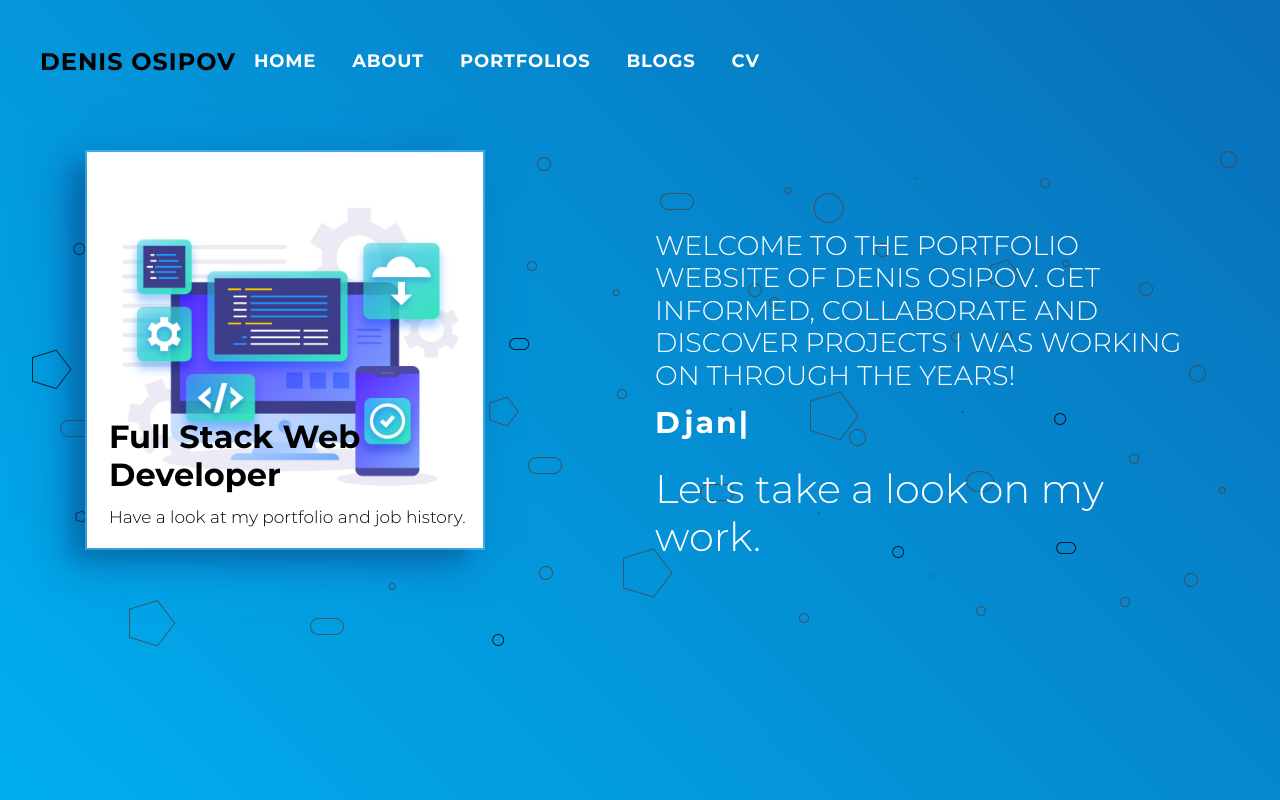
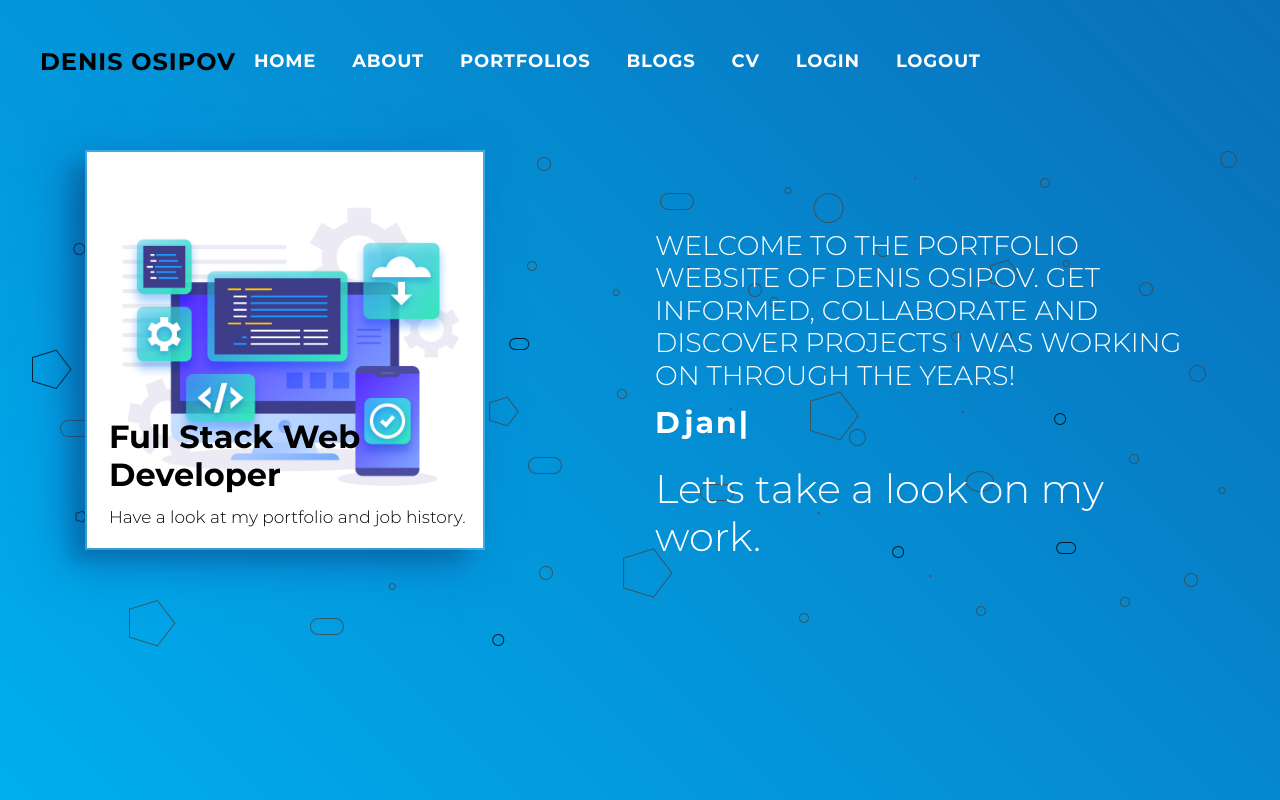
Before and after one commit to KeplerDE/next_react_js, a Next.js app: page / in a window 1280 px wide. Built offline with nearby package versions, Linux system fonts and the light colour scheme.

Commit message:
login_logout_frontend

```diff
--- a/components/shared/Header.js
+++ b/components/shared/Header.js
@@ -18,6 +18,13 @@ const BsNavLink = props => {
     </Link>
   )
 }
+
+const LoginLink = () =>
+  <span className="nav-link port-navbar-link clickable">Login</span>
+
+const LogoutLink = () =>
+  <span className="nav-link port-navbar-link clickable">Logout</span>
+
 
 const Header = () => {
   const [isOpen, setIsOpen] = useState(false);
@@ -51,6 +58,14 @@ const Header = () => {
             <NavItem className="port-navbar-item">
               <BsNavLink href="/cv" title="Cv"/>
             </NavItem>
+            <Nav navbar>
+            <NavItem className="port-navbar-item">
+              <LoginLink />
+            </NavItem>
+            <NavItem className="port-navbar-item">
+              <LogoutLink />
+            </NavItem>
+          </Nav>
           </Nav>
         </Collapse>
       </Navbar>
--- a/styles/main.scss
+++ b/styles/main.scss
@@ -21,6 +21,9 @@ html, body {
   letter-spacing: 2px;
 }
 
+.clickable {
+  cursor: pointer;
+}
 
 .base-page {
   padding-top: 150px;
```
